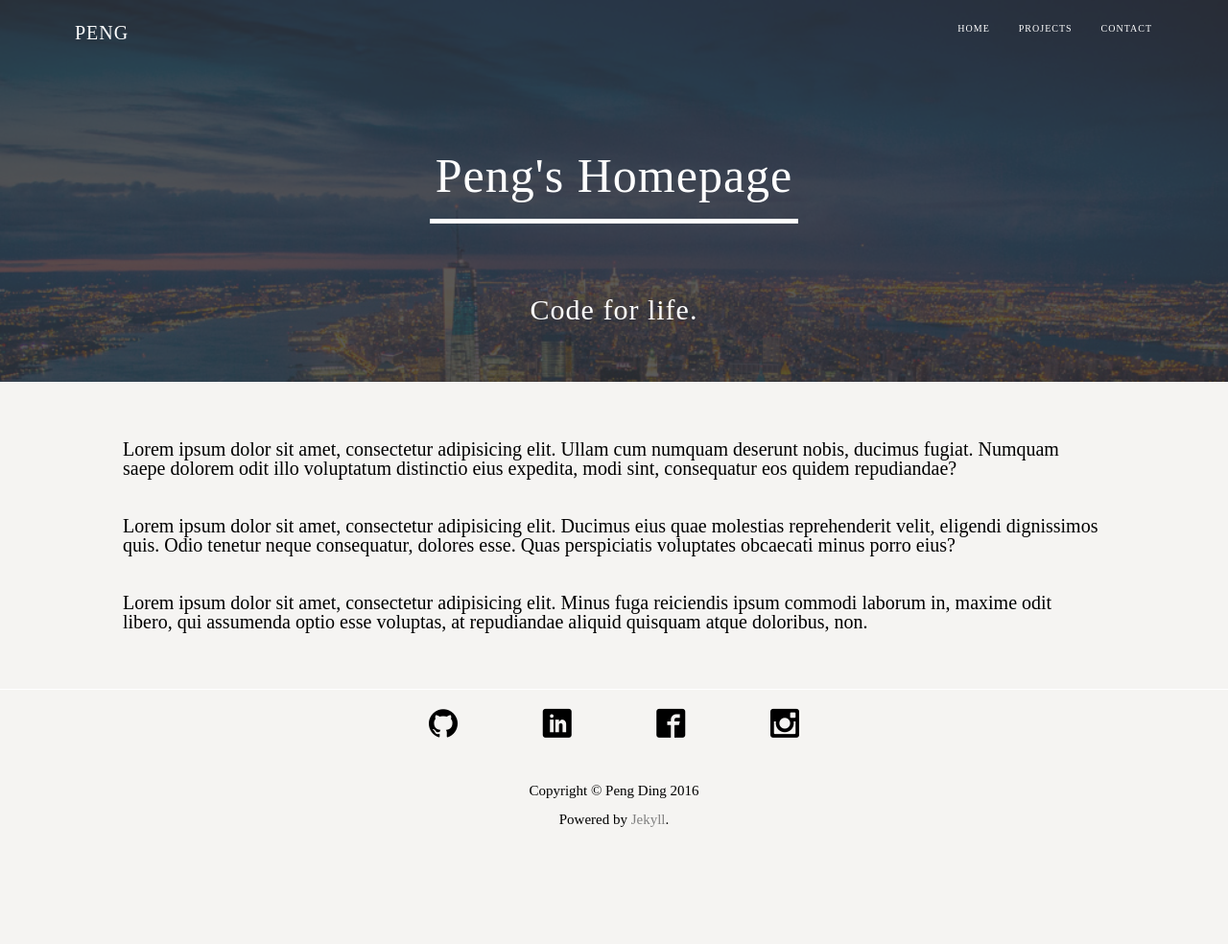
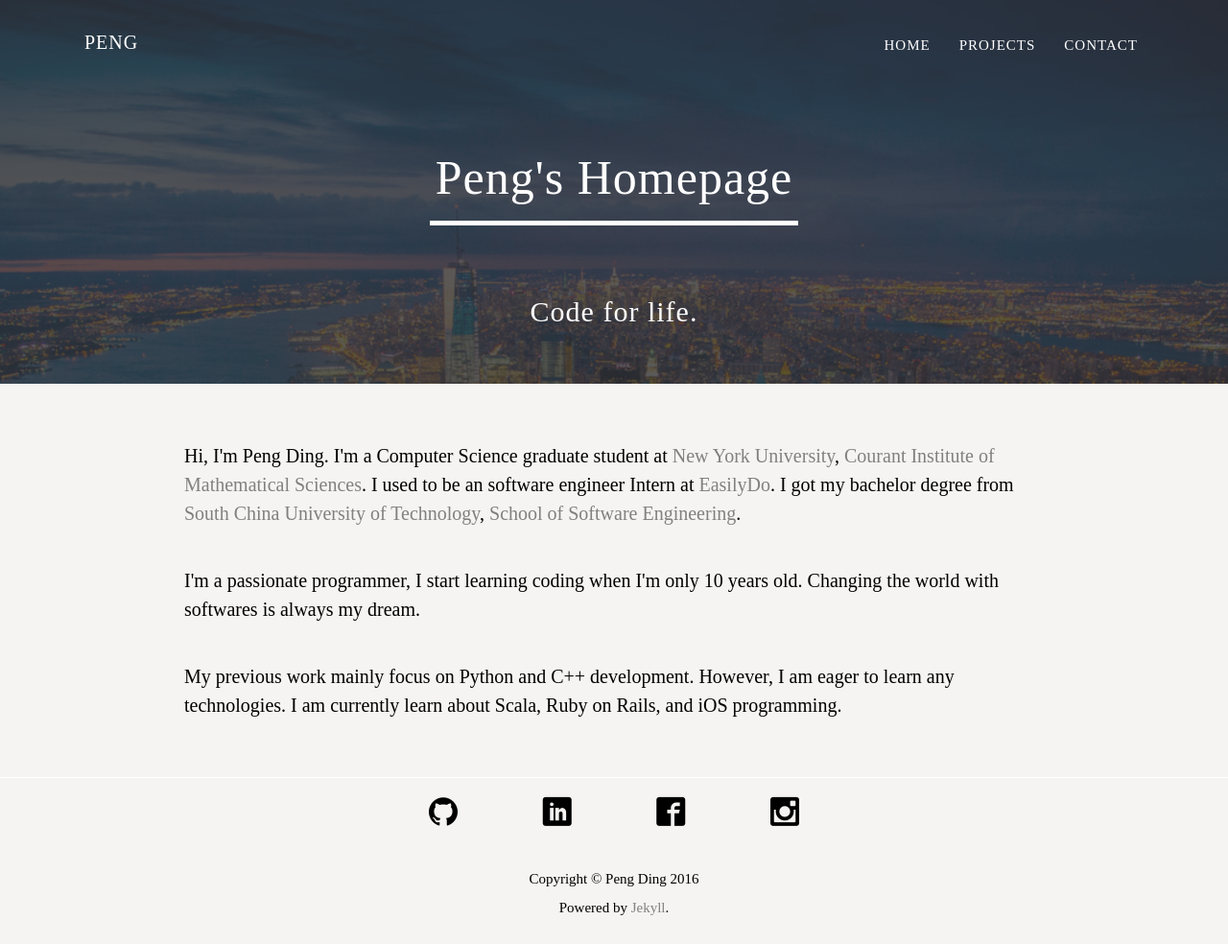
Before and after one commit to DING-PENG/DING-PENG.github.io, a Jekyll site: the page built from index.html, in a window 1280 px wide. Shown: the whole page at 96% size. Built offline with Jekyll 4.4.1, drawn with Linux system fonts in a browser that asks for light colours; some web fonts are replaced; before the commit the page ends 900 px from its top, so only the background shows below that.

Commit message:
finish homepage

```diff
--- a/assets/css/style.css
+++ b/assets/css/style.css
@@ -2588,24 +2588,32 @@ body {
 /* line 44, ../sass/style.scss */
 .hero header ul {
   float: right;
-}
-/* line 46, ../sass/style.scss */
+  padding: 1em;
+  font-size: 1.5em;
+}
+/* line 48, ../sass/style.scss */
 .hero header ul li {
   float: left;
   margin: 0.5em;
-  padding: 1em;
-}
-/* line 52, ../sass/style.scss */
+}
+/* line 53, ../sass/style.scss */
 .hero header a {
   text-decoration: none;
   color: white;
-}
-/* line 58, ../sass/style.scss */
+  display: block;
+  padding: 1.5em;
+  margin: -1em;
+}
+/* line 60, ../sass/style.scss */
+.hero header a:hover {
+  color: gray;
+}
+/* line 65, ../sass/style.scss */
 .hero h1 {
-  padding: 2em 0 1.5em 0;
+  padding: 1.5em 0 1.5em 0;
   font-size: 500%;
 }
-/* line 61, ../sass/style.scss */
+/* line 68, ../sass/style.scss */
 .hero h1:after {
   display: block;
   content: "";
@@ -2614,112 +2622,124 @@ body {
   height: .1em;
   margin: .4em auto 0 auto;
 }
-/* line 70, ../sass/style.scss */
+/* line 77, ../sass/style.scss */
 .hero h2 {
   padding-bottom: 2em;
   font-size: 300%;
 }
 
-/* line 76, ../sass/style.scss */
+/* line 83, ../sass/style.scss */
 .home {
   margin-top: 2em;
-  padding: 0 10% 0 10%;
-}
-/* line 79, ../sass/style.scss */
+  padding: 0 15% 0 15%;
+}
+/* line 86, ../sass/style.scss */
 .home p {
   padding-top: 2em;
   font-size: 200%;
-}
-
-/* line 85, ../sass/style.scss */
+  line-height: 150%;
+}
+/* line 91, ../sass/style.scss */
+.home a {
+  text-decoration: none;
+  color: gray;
+}
+
+/* line 97, ../sass/style.scss */
 .contact {
   margin-top: 2em;
-  padding: 0 10% 0 10%;
+  padding: 0 15% 0 15%;
   font-size: 200%;
 }
-/* line 89, ../sass/style.scss */
+/* line 101, ../sass/style.scss */
+.contact a {
+  text-decoration: none;
+  color: gray;
+}
+/* line 105, ../sass/style.scss */
 .contact p {
   padding-top: 2em;
 }
-/* line 92, ../sass/style.scss */
+/* line 108, ../sass/style.scss */
 .contact ul {
   list-style-type: disc;
   padding: 1em 1em;
 }
-/* line 95, ../sass/style.scss */
+/* line 111, ../sass/style.scss */
 .contact ul li {
   margin: 0.5em;
   padding: 0.5em;
 }
-/* line 99, ../sass/style.scss */
-.contact ul a {
-  text-decoration: none;
-  color: gray;
-}
-
-/* line 106, ../sass/style.scss */
+
+/* line 119, ../sass/style.scss */
 .pro {
   margin-top: 2em;
-  padding: 0 10% 0 10%;
+  padding: 0 15% 0 15%;
   font-size: 200%;
 }
-/* line 110, ../sass/style.scss */
+/* line 123, ../sass/style.scss */
 .pro h3 {
   padding-top: 2em;
 }
-/* line 113, ../sass/style.scss */
+/* line 126, ../sass/style.scss */
 .pro h4 {
   margin-top: 1em;
 }
-/* line 116, ../sass/style.scss */
+/* line 129, ../sass/style.scss */
 .pro ul {
   padding: 0.5em;
 }
-/* line 118, ../sass/style.scss */
+/* line 131, ../sass/style.scss */
 .pro ul li {
   margin: 0.5em;
   padding: 0.5em;
 }
-/* line 122, ../sass/style.scss */
+/* line 135, ../sass/style.scss */
 .pro ul a {
   text-decoration: none;
   color: gray;
 }
-
-/* line 129, ../sass/style.scss */
+/* line 140, ../sass/style.scss */
+.pro a.back {
+  text-decoration: none;
+  color: gray;
+  font-size: 80%;
+}
+
+/* line 147, ../sass/style.scss */
 .proj {
   margin-top: 2em;
-  padding: 0 10% 0 10%;
+  padding: 0 15% 0 15%;
   font-size: 200%;
 }
-/* line 133, ../sass/style.scss */
+/* line 151, ../sass/style.scss */
 .proj h3 {
   font-size: 150%;
 }
-/* line 136, ../sass/style.scss */
+/* line 154, ../sass/style.scss */
 .proj h4 {
   font-size: 120%;
 }
-/* line 139, ../sass/style.scss */
+/* line 157, ../sass/style.scss */
 .proj p {
   padding-top: 1em;
 }
-/* line 142, ../sass/style.scss */
+/* line 160, ../sass/style.scss */
 .proj .date {
   font-size: 80%;
 }
-/* line 145, ../sass/style.scss */
+/* line 163, ../sass/style.scss */
 .proj a {
   text-decoration: none;
   color: gray;
   font-size: 80%;
 }
-/* line 150, ../sass/style.scss */
+/* line 168, ../sass/style.scss */
 .proj .brief {
   margin-bottom: 2em;
 }
 
-/* line 156, ../sass/style.scss */
+/* line 174, ../sass/style.scss */
 .tech:before {
   display: block;
   content: "";
@@ -2728,35 +2748,35 @@ body {
   height: .1em;
   margin: 0 auto 2em auto;
 }
-/* line 164, ../sass/style.scss */
+/* line 182, ../sass/style.scss */
 .tech ul {
   list-style-type: disc;
   padding: 0.5em 0.5em;
 }
-/* line 167, ../sass/style.scss */
+/* line 185, ../sass/style.scss */
 .tech ul li {
   margin: 0.3em;
   padding: 0.3em;
 }
-/* line 171, ../sass/style.scss */
+/* line 189, ../sass/style.scss */
 .tech ul a {
   text-decoration: none;
   color: gray;
 }
 
-/* line 179, ../sass/style.scss */
+/* line 197, ../sass/style.scss */
 .result ul {
   padding: 0.5em 0.5em;
 }
-/* line 181, ../sass/style.scss */
+/* line 199, ../sass/style.scss */
 .result ul li {
   margin: 0.5em;
 }
-/* line 183, ../sass/style.scss */
+/* line 201, ../sass/style.scss */
 .result ul li img {
   padding: 0.5em;
 }
-/* line 188, ../sass/style.scss */
+/* line 206, ../sass/style.scss */
 .result .video-container {
   position: relative;
   padding-bottom: 56.25%;
@@ -2764,7 +2784,7 @@ body {
   height: 0;
   overflow: hidden;
 }
-/* line 195, ../sass/style.scss */
+/* line 213, ../sass/style.scss */
 .result .video-container iframe,
 .result .video-container object,
 .result .video-container embed {
@@ -2775,20 +2795,20 @@ body {
   height: 100%;
 }
 
-/* line 206, ../sass/style.scss */
+/* line 224, ../sass/style.scss */
 .footer {
   text-align: center;
   margin-top: 6em;
   margin-bottom: 3em;
 }
-/* line 211, ../sass/style.scss */
+/* line 229, ../sass/style.scss */
 .footer ul li {
   display: inline;
   padding: 0.5em;
   margin: 2%;
   font-size: 3em;
 }
-/* line 218, ../sass/style.scss */
+/* line 236, ../sass/style.scss */
 .footer:before {
   display: block;
   content: "";
@@ -2797,21 +2817,32 @@ body {
   height: .1em;
   margin: 0 auto 2em auto;
 }
-/* line 226, ../sass/style.scss */
+/* line 244, ../sass/style.scss */
 .footer a {
   text-decoration: none;
   color: black;
 }
-/* line 230, ../sass/style.scss */
+/* line 248, ../sass/style.scss */
 .footer a:hover {
   color: gray;
 }
-/* line 233, ../sass/style.scss */
+/* line 251, ../sass/style.scss */
 .footer .text {
   padding-top: 3em;
   font-size: 1.5em;
 }
-/* line 236, ../sass/style.scss */
+/* line 254, ../sass/style.scss */
 .footer .text a {
   color: gray;
 }
+/* line 258, ../sass/style.scss */
+.footer .back {
+  position: absolute;
+  z-index: 1;
+  margin: -1.5em 0 0 5%;
+  font-size: 1.5em;
+}
+/* line 263, ../sass/style.scss */
+.footer .back a {
+  color: gray;
+}
--- a/contact.html
+++ b/contact.html
@@ -6,7 +6,7 @@ h2: Code for life.
 ---
 
 <section class="contact">
-    <p>My resume is avaliable here.</p>
+    <p>My resume is avaliable <a href="/assets/res/CV.pdf" target="_blank">here</a>.</p>
     <p>My personal email address is <i id="mail">ding.peng AT hotmail.com</i></p>
     <p>You can also find me in these places:</p>
     <ul>
--- a/index.html
+++ b/index.html
@@ -6,7 +6,7 @@ h2: Code for life.
 ---
 
 <section class="home">
-    <p>Lorem ipsum dolor sit amet, consectetur adipisicing elit. Ullam cum numquam deserunt nobis, ducimus fugiat. Numquam saepe dolorem odit illo voluptatum distinctio eius expedita, modi sint, consequatur eos quidem repudiandae?</p>
-    <p>Lorem ipsum dolor sit amet, consectetur adipisicing elit. Ducimus eius quae molestias reprehenderit velit, eligendi dignissimos quis. Odio tenetur neque consequatur, dolores esse. Quas perspiciatis voluptates obcaecati minus porro eius?</p>
-    <p>Lorem ipsum dolor sit amet, consectetur adipisicing elit. Minus fuga reiciendis ipsum commodi laborum in, maxime odit libero, qui assumenda optio esse voluptas, at repudiandae aliquid quisquam atque doloribus, non.</p>
+    <p>Hi, I'm Peng Ding. I'm a Computer Science graduate student at <a href="http://www.nyu.edu">New York University</a>, <a href="http://www.cims.nyu.edu">Courant Institute of Mathematical Sciences</a>. I used to be an software engineer Intern at <a href="https://www.easilydo.com">EasilyDo</a>. I got my bachelor degree from <a href="http://en.scut.edu.cn">South China University of Technology</a>, <a href="http://www2.scut.edu.cn/software-en/">School of Software Engineering</a>.</p>
+    <p>I'm a passionate programmer, I start learning coding when I'm only 10 years old. Changing the world with softwares is always my dream.</p>
+    <p>My previous work mainly focus on Python and C++ development. However, I am eager to learn any technologies. I am currently learn about Scala, Ruby on Rails, and iOS programming.</p>
 </section>
--- a/proj/automaze.html
+++ b/proj/automaze.html
@@ -22,7 +22,7 @@ type: Self Project
     <h4>Demo</h4>
     <ul>
         <li>
-            <img src="/assets/img/maze.png" alt="" width="30%">
+            <img src="/assets/img/maze.png" alt="" width="50%">
         </li>
     </ul>
     <p><a href="#top" target="_self">Back to top</a></p>
--- a/proj/openreserve.html
+++ b/proj/openreserve.html
@@ -8,7 +8,7 @@ link: http://open-reserve.appspot.com
 start: Dec 2015
 end:
 description: A web reservation system
-type: Self Project
+type: Course Project
 ---
 
 <section class="tech">
```
Also changed, not shown: assets/sass/style.scss (+37 -10 lines), 1 other file.
